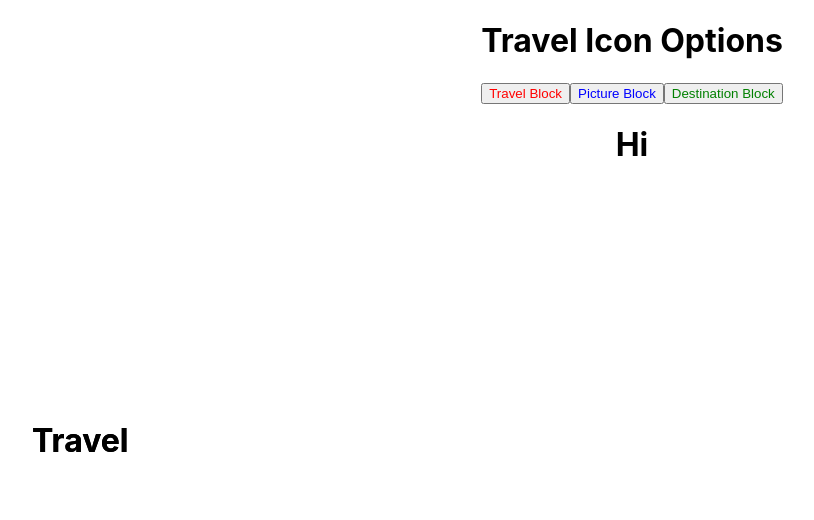
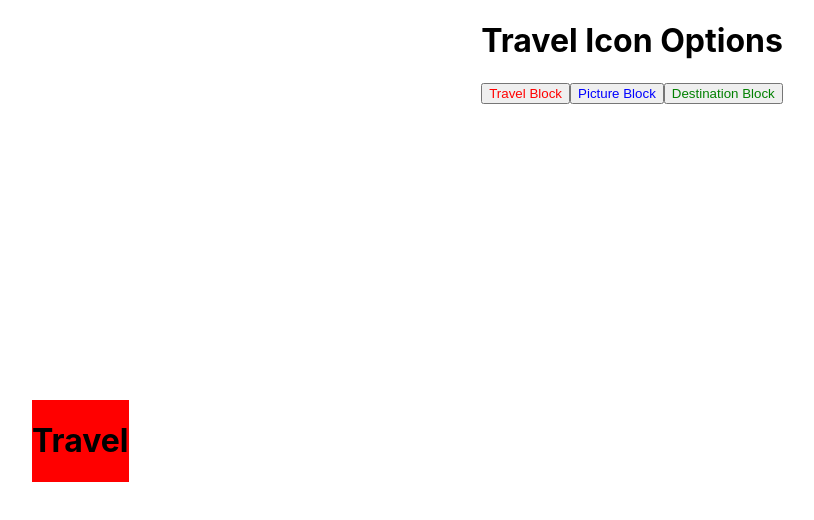
Before and after one commit to Dccai/Hackathon-Travel, a React (Create React App) app: page / in a window 1280 px wide. Shown: the top 520 px of the page, without its empty margins (8-822 px from the left). Built offline with nearby package versions, Linux system fonts and the light colour scheme.

Commit message:
added color to the blocks

```diff
--- a/src/Pages/MainPage.css
+++ b/src/Pages/MainPage.css
@@ -8,6 +8,7 @@ ul{
     margin-left:auto;
     margin-right: auto;
     position:absolute;
+    background-color: red;
 }
 .photoBlock{
     list-style-type:none;
@@ -16,6 +17,7 @@ ul{
     margin-left:auto;
     margin-right: auto;
     position:absolute;
+    background-color: blue;
 }
 .destBlock{
     list-style-type:none;
@@ -24,4 +26,5 @@ ul{
     margin-left:auto;
     margin-right: auto;
     position:absolute;
+    background-color: green;
 }
--- a/src/Pages/MainPage.js
+++ b/src/Pages/MainPage.js
@@ -39,7 +39,6 @@ export class MainPage extends React.Component{
             <>
         <h1 onClick={this.handleMenuClick}>Travel Icon Options</h1>
         <div style={{position:"static"}} id="Menu"  ><button style={{position:"relative",color:"red",top:`${this.state.menuItemLoc}px`}} onClick={this.handleTravelClick}>Travel Block</button><button style={{position:"relative",color:"blue",top:`${this.state.menuItemLoc}px`}} onClick={this.handlePhotoClick}>Picture Block</button><button style={{position:"relative",color:"green",top:`${this.state.menuItemLoc}px`}} onClick={this.handleDestinationBlock}>Destination Block</button></div>
-<Draggable><h1>Hi</h1></Draggable>
 <ul>{this.state.travelBlocksToAdd.map((a,h)=>{
     if(a==="travel"){return <Draggable><li className="travelBlock"key={h}><h1>Travel</h1></li></Draggable>;}
     else if(a==="photo"){return <Draggable><li className="photoBlock"key={h}><h1>Image</h1></li></Draggable>;}
```
